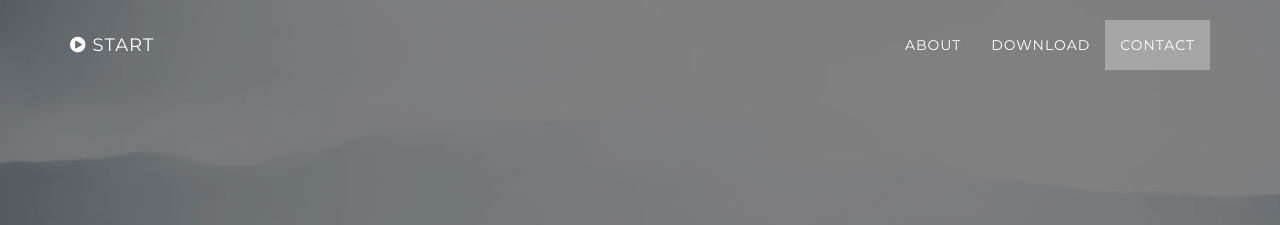
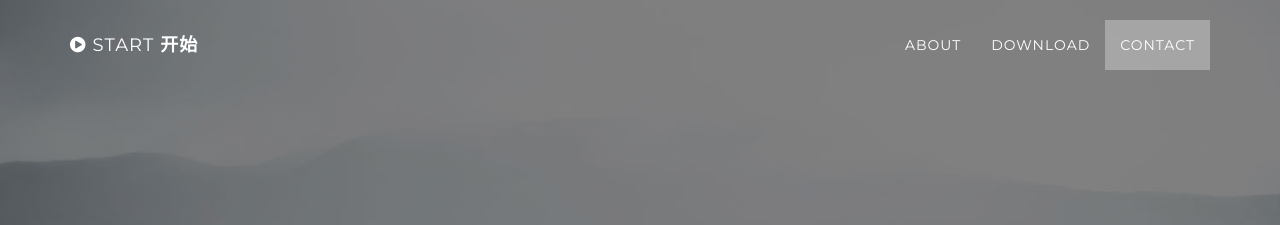
Before and after one commit to ktr-hubrt/ktr-hubrt.github.io, a Jekyll site: the page built from index.html, in a window 1280 px wide. Shown: the top 225 px of the page. Built offline with Jekyll 4.4.1, drawn with Linux system fonts in a browser that asks for light colours.

Commit message:
Update nav.html

```diff
--- a/_includes/nav.html
+++ b/_includes/nav.html
@@ -6,7 +6,7 @@
                     <i class="fa fa-bars"></i>
                 </button>
                 <a class="navbar-brand page-scroll" href="#page-top">
-                    <i class="fa fa-play-circle"></i>  <span class="light">Start</span>
+                    <i class="fa fa-play-circle"></i>  <span class="light">Start</span> 开始
                 </a>
             </div>
 
```
